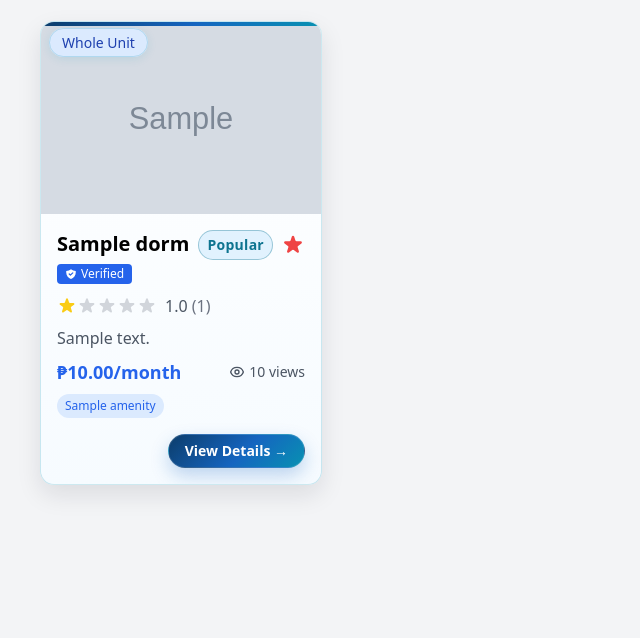
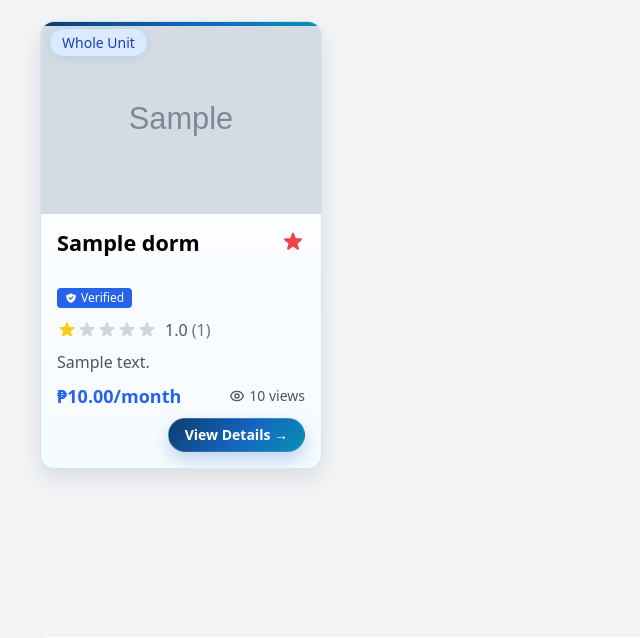
Before and after one commit to Suhieee/DORM_FINDER, a Django app: page /accounts/dashboard/ in a window 1280 px wide. Shown: the part 1051-1689 px from the top of the page, without its empty margins (0-640 px from the left). Run offline with Django 5.2, Linux system fonts and the light colour scheme; a user stored in the database is signed in; tables that the repository leaves empty hold one stand-in row (values such as "Sample post"); grey boxes marked "Sample" are stand-in pictures; data that the repository does not hold is empty; some libraries are stand-ins or nearby versions.

Commit message:
tenant cards fix

```diff
--- a/accounts/templates/accounts/tenant_dashboard.html
+++ b/accounts/templates/accounts/tenant_dashboard.html
@@ -254,11 +254,14 @@
                         {{ dorm.get_accommodation_type_display }}
                     </span>
                 </div>
+                <div class="absolute top-2 right-2 z-50">
+                    <span class="hero-card-tag hero-card-tag--recommended hero-card-tag--compact">Top Pick</span>
+                </div>
             </div>
             <div class="p-4">
                 <div class="flex justify-between items-start mb-2">
                     <div class="flex-1">
-                        <h3 class="text-xl font-semibold">{{ dorm.name }}</h3>
+                        <h3 class="hero-dorm-title" title="{{ dorm.name }}">{{ dorm.name }}</h3>
                         {% if dorm.landlord.is_identity_verified %}
                         <div class="mt-1">
                             <span class="inline-flex items-center px-2 py-0.5 rounded text-xs font-medium bg-blue-600 text-white">
@@ -271,7 +274,6 @@
                         {% endif %}
                     </div>
                     <div class="flex items-center gap-2">
-                        <span class="hero-card-tag hero-card-tag--recommended bg-green-100 text-green-600 px-2 py-1 rounded-full text-sm">Recommended</span>
                         {% if request.user.is_authenticated and request.user.user_type == 'tenant' %}
                         <button type="button"
                                 data-dorm-id="{{ dorm.id }}"
@@ -324,18 +326,6 @@
                         </svg>
                         {{ dorm.recent_views|default:"0" }} views
                     </div>
-                </div>
-                <div class="flex flex-wrap gap-2 mb-4">
-                    {% for amenity in dorm.amenities.all|slice:":3" %}
-                    <span class="px-2 py-1 text-xs rounded-full bg-blue-100 text-blue-600">
-                        {{ amenity.name }}
-                    </span>
-                    {% endfor %}
-                    {% if dorm.amenities.count > 3 %}
-                    <span class="px-2 py-1 text-xs rounded-full bg-gray-100 text-gray-600">
-                        +{{ dorm.amenities.count|add:"-3" }} more
-                    </span>
-                    {% endif %}
                 </div>
                 <div class="flex justify-end">
                     <a href="{% url 'dormitory:dorm_detail' dorm.id %}" class="hero-card-action inline-block text-center bg-blue-600 text-white px-4 py-1 text-sm rounded hover:bg-blue-700 transition duration-300">View Details →</a>
@@ -403,7 +393,7 @@
             <div class="p-4">
                 <div class="flex justify-between items-start mb-2">
                     <div class="flex-1">
-                        <h3 class="text-xl font-semibold">{{ dorm.name }}</h3>
+                        <h3 class="hero-dorm-title" title="{{ dorm.name }}">{{ dorm.name }}</h3>
                         {% if dorm.landlord.is_identity_verified %}
                         <div class="mt-1">
                             <span class="inline-flex items-center px-2 py-0.5 rounded text-xs font-medium bg-blue-600 text-white">
@@ -416,7 +406,6 @@
                         {% endif %}
                     </div>
                     <div class="flex items-center gap-2">
-                        <span class="hero-card-tag hero-card-tag--bedspace bg-blue-100 text-blue-600 px-2 py-1 rounded-full text-sm">Bedspace</span>
                         {% if request.user.is_authenticated and request.user.user_type == 'tenant' %}
                         <button type="button"
                                 data-dorm-id="{{ dorm.id }}"
@@ -472,23 +461,13 @@
                         {{ dorm.recent_views|default:"0" }} views
                     </div>
                 </div>
-                <div class="flex flex-wrap gap-2 mb-4">
-                    {% if dorm.available_beds %}
+                {% if dorm.available_beds %}
+                <div class="mb-4">
                     <span class="px-2 py-1 text-xs rounded-full bg-green-100 text-green-600">
                         {{ dorm.available_beds }} beds available
                     </span>
-                    {% endif %}
-                    {% for amenity in dorm.amenities.all|slice:":2" %}
-                    <span class="px-2 py-1 text-xs rounded-full bg-blue-100 text-blue-600">
-                        {{ amenity.name }}
-                    </span>
-                    {% endfor %}
-                    {% if dorm.amenities.count > 2 %}
-                    <span class="px-2 py-1 text-xs rounded-full bg-gray-100 text-gray-600">
-                        +{{ dorm.amenities.count|add:"-2" }} more
-                    </span>
-                    {% endif %}
                 </div>
+                {% endif %}
                 <div class="flex justify-end">
                     <a href="{% url 'dormitory:dorm_detail' dorm.id %}" class="hero-card-action inline-block text-center bg-blue-600 text-white px-4 py-1 text-sm rounded hover:bg-blue-700 transition duration-300">View Details →</a>
                 </div>
@@ -556,7 +535,7 @@
             <div class="p-4">
                 <div class="flex justify-between items-start mb-2">
                     <div class="flex-1">
-                        <h3 class="text-xl font-semibold">{{ dorm.name }}</h3>
+                        <h3 class="hero-dorm-title" title="{{ dorm.name }}">{{ dorm.name }}</h3>
                         {% if dorm.landlord.is_identity_verified %}
                         <div class="mt-1">
                             <span class="inline-flex items-center px-2 py-0.5 rounded text-xs font-medium bg-blue-600 text-white">
@@ -569,7 +548,6 @@
                         {% endif %}
                     </div>
                     <div class="flex items-center gap-2">
-                        <span class="hero-card-tag hero-card-tag--popular bg-red-100 text-red-600 px-2 py-1 rounded-full text-sm">Popular</span>
                         {% if request.user.is_authenticated and request.user.user_type == 'tenant' %}
                         <button type="button"
                                 data-dorm-id="{{ dorm.id }}"
@@ -610,18 +588,6 @@
                         </svg>
                         {{ dorm.recent_views|default:"0" }} views
                     </div>
-                </div>
-                <div class="flex flex-wrap gap-2 mb-4">
-                    {% for amenity in dorm.amenities.all|slice:":3" %}
-                    <span class="px-2 py-1 text-xs rounded-full bg-blue-100 text-blue-600">
-                        {{ amenity.name }}
-                    </span>
-                    {% endfor %}
-                    {% if dorm.amenities.count > 3 %}
-                    <span class="px-2 py-1 text-xs rounded-full bg-gray-100 text-gray-600">
-                        +{{ dorm.amenities.count|add:"-3" }} more
-                    </span>
-                    {% endif %}
                 </div>
                 <div class="flex justify-end">
                     <a href="{% url 'dormitory:dorm_detail' dorm.id %}" class="hero-card-action inline-block text-center bg-blue-600 text-white px-4 py-1 text-sm rounded hover:bg-blue-700 transition duration-300">View Details →</a>
@@ -969,22 +935,32 @@ document.addEventListener('DOMContentLoaded', function() {
     border: 1px solid transparent;
 }
 
+.hero-dorm-title {
+    font-size: clamp(1rem, 1.8vw, 1.35rem);
+    font-weight: 700;
+    line-height: 1.2;
+    min-height: 2.4em;
+    display: -webkit-box;
+    -webkit-box-orient: vertical;
+    -webkit-line-clamp: 2;
+    overflow: hidden;
+    word-break: break-word;
+    overflow-wrap: anywhere;
+}
+
 .hero-card-tag--recommended {
     border-color: rgba(8, 145, 178, 0.35);
     background: rgba(236, 254, 255, 0.9);
     color: #0f766e;
 }
 
-.hero-card-tag--bedspace {
-    border-color: rgba(37, 99, 235, 0.35);
-    background: rgba(219, 234, 254, 0.9);
-    color: #1d4ed8;
-}
-
-.hero-card-tag--popular {
-    border-color: rgba(14, 116, 144, 0.35);
-    background: rgba(224, 242, 254, 0.95);
-    color: #0e7490;
+.hero-card-tag--compact {
+    padding: 0.22rem 0.55rem;
+    border-radius: 999px;
+    font-size: 0.7rem;
+    font-weight: 800;
+    line-height: 1;
+    box-shadow: 0 6px 16px rgba(12, 61, 107, 0.2);
 }
 
 .hero-explanation {
```
